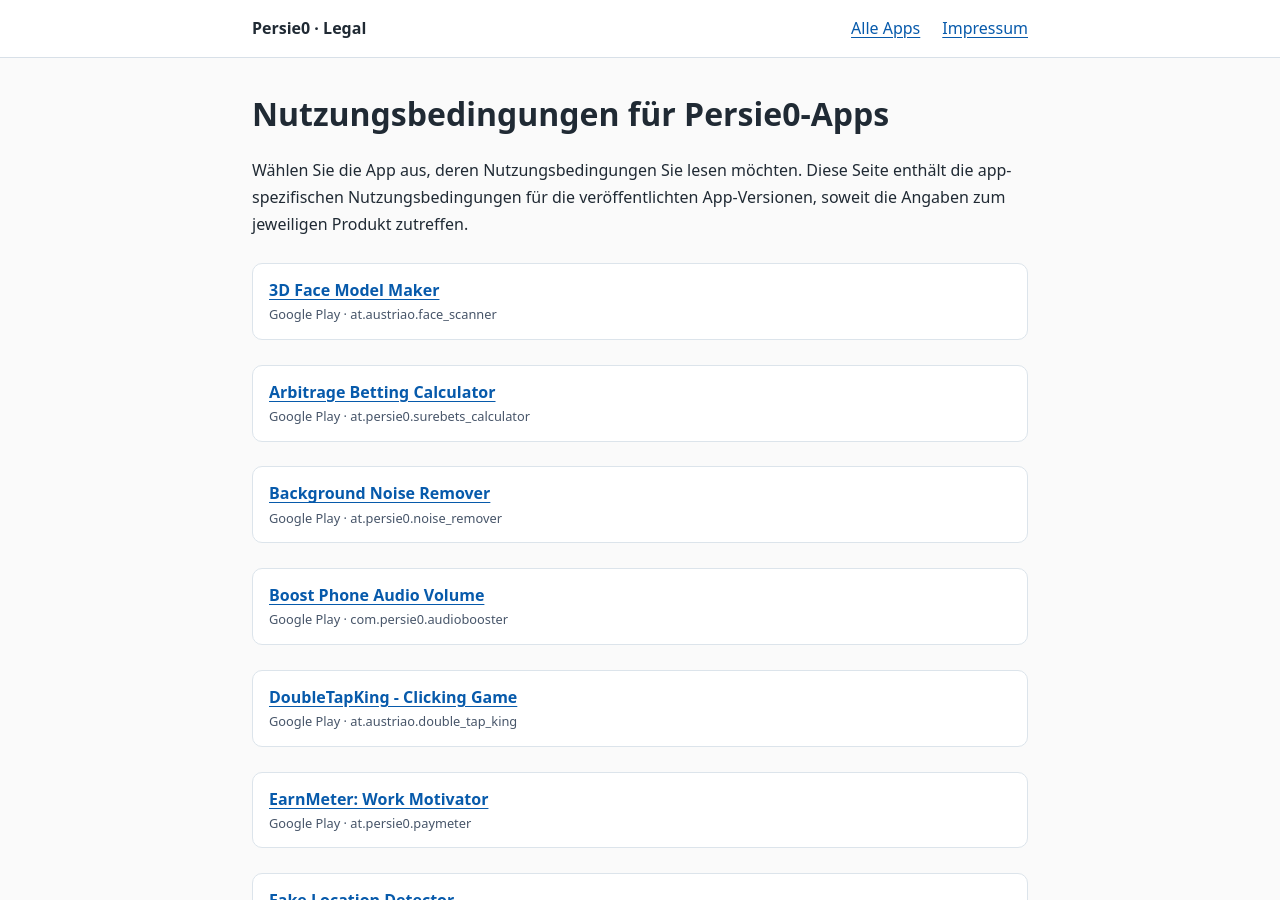
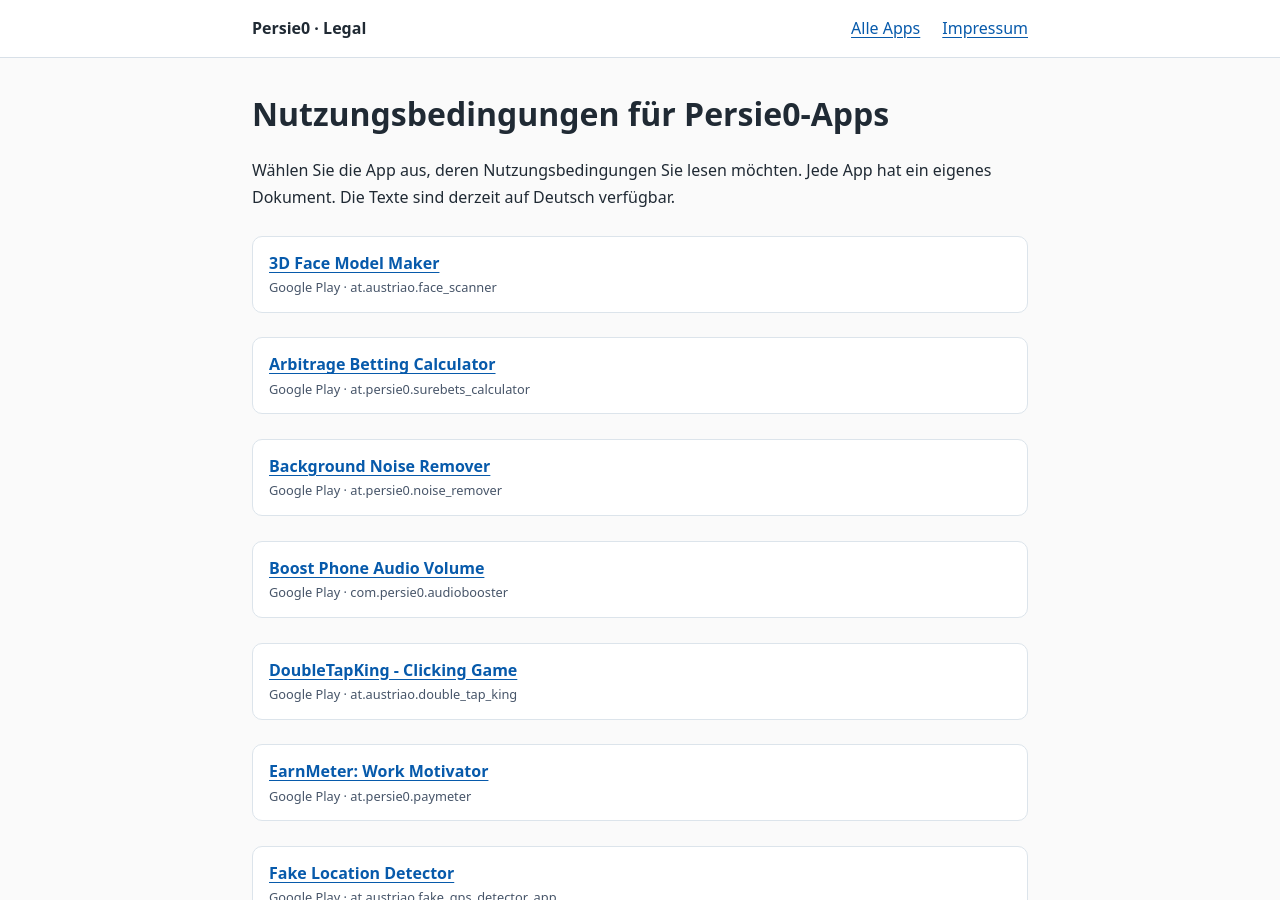
Before and after one commit to Persie0/legal, a Jekyll site: the page built from index.html, in a window 1280 px wide and 900 px high. Built offline with Jekyll 4.4.1, drawn with Linux system fonts in a browser that asks for light colours.

Commit message:
Clarify Terms index language and avoid unverified release claim

```diff
--- a/index.html
+++ b/index.html
@@ -5,7 +5,7 @@
 permalink: /
 ---
 <h1>Nutzungsbedingungen für Persie0-Apps</h1>
-<p>Wählen Sie die App aus, deren Nutzungsbedingungen Sie lesen möchten. Diese Seite enthält die app-spezifischen Nutzungsbedingungen für die veröffentlichten App-Versionen, soweit die Angaben zum jeweiligen Produkt zutreffen.</p>
+<p>Wählen Sie die App aus, deren Nutzungsbedingungen Sie lesen möchten. Jede App hat ein eigenes Dokument. Die Texte sind derzeit auf Deutsch verfügbar.</p>
 {% assign apps = site.pages | where: "legal_kind", "terms" | sort: "app_name" %}
 <ul class="apps">
   {% for app in apps %}
```
